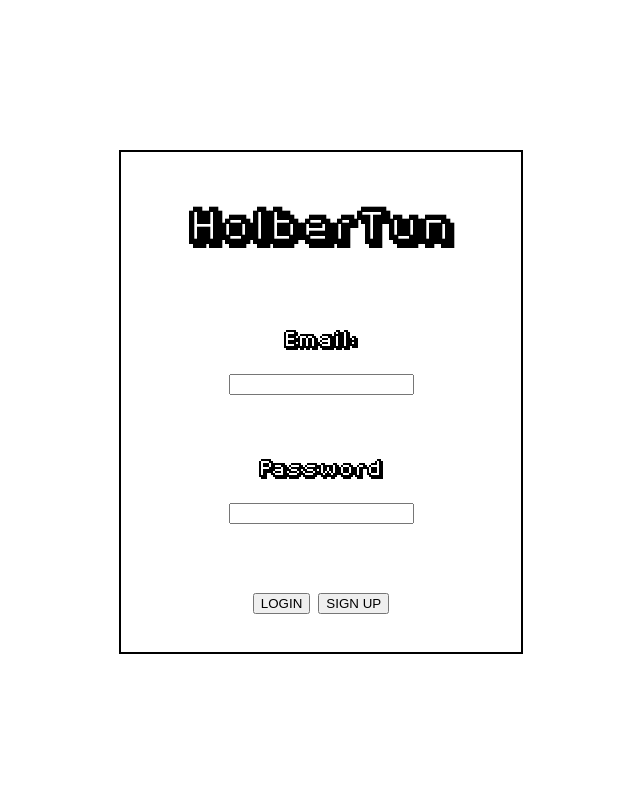
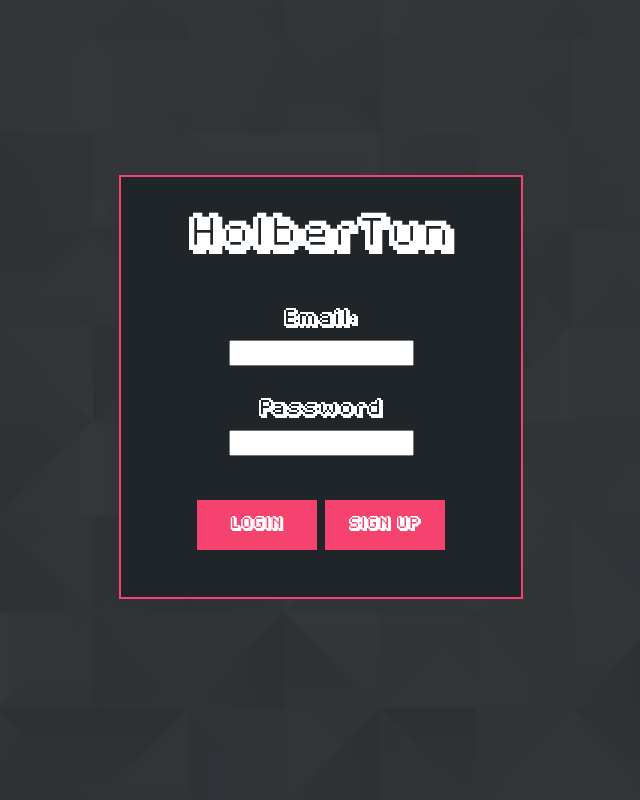
Before and after one commit to atefMck/Coderz, a Python web app: template web-app/templates/index.html in a window 1280 px wide. Shown: the whole page, without its empty margins (321-961 px from the left). Run offline with Jinja, Linux system fonts and the light colour scheme; the template is opened without the code that fills it, so the values that code supplies are empty; some libraries are stand-ins or nearby versions.

Commit message:
Adding form to html

```diff
--- a/web-app/static/css/main.css
+++ b/web-app/static/css/main.css
@@ -1,5 +1,18 @@
 body {
-    text-align: center;
+    background-color: #202529;
+    position: fixed;
+    top: 0;
+    bottom: 0;
+    right: 0;
+    left: 0;
+    color: white;
+    margin: 0;
+}
+
+.texture {
+    width: 100%;
+    height: 100%;
+    background-image: url("../images/texture.png");
 }
 
 @font-face {
@@ -8,32 +21,55 @@ body {
 }
 
 .mainbox {
-    border: solid 2px black;
-    text-align: center;
+    border: solid 2px #f5426f;
     width: 400px;
-    height: 500px;
+    height: 420px;
     position: absolute;
     left: 50%;
     top: 50%;
     margin-left: -200px;
-    margin-top: -250px;
+    margin-top: -225px;
     font-family: Pixeled;
-
+    background-color: #202529;
 }
 
 .mainbox ul {
+    text-align: center;
     list-style: none;
     padding: 0;
+    margin: 0;
 }
 
 .mainbox ul li {
-    margin-top: 50px;
+    margin-top: 20px;
+    color: white;
 }
 
-.mainbox ul li h1 {
-    margin-top: -10px;
+.mainbox ul li:first-child {
+    margin-top: 0px;
 }
 
-.mainbox ul li p {
-    margin-bottom: -1px;
+.mainbox ul li:last-child {
+    margin-top: 40px;
 }
+
+.mainbox ul li p{
+    margin-bottom: -10px;
+}
+
+.mainbox ul li input {
+    height: 20px;
+}
+
+.mainbox ul li button{
+    background-color: #f5426f; /* Green */
+    border: none;
+    width: 120px;
+    height: 50px;
+    text-align: center;
+    text-decoration: none;
+    display: inline-block;
+    color: white;
+    font-size: 12px;
+    font-family: Pixeled;
+}
--- a/web-app/templates/index.html
+++ b/web-app/templates/index.html
@@ -4,16 +4,18 @@
     <meta charset="UTF-8">
     <meta name="viewport" content="width=device-width, initial-scale=1.0">
     <title>profile</title>
-    <link href="css/main.css" rel="stylesheet" type="text/css">
+    <link href="../static/css/main.css" rel="stylesheet" type="text/css">
     <script type="text/javascript" src="https://cdnjs.cloudflare.com/ajax/libs/gsap/3.3.4/gsap.min.js"></script>
     <script
     src="https://code.jquery.com/jquery-3.5.1.min.js"
     integrity="sha256-9/aliU8dGd2tb6OSsuzixeV4y/faTqgFtohetphbbj0="
     crossorigin="anonymous"></script>
     <script src="https://cdnjs.cloudflare.com/ajax/libs/animejs/3.2.0/anime.min.js"></script>
-    <script type="text/javascript" src="js/main.js"></script>
+    <script type="text/javascript" src="../static/js/main.js"></script>
 </head>
 <body>
+    <div class="texture">
+    <form method="POST">
         <div class="mainbox">
             <ul>
                 <li><h1>HolberTun</h1></li>
@@ -26,10 +28,12 @@
                     <input type="password" id="password" name="password">
                 </li>
                 <li>
-                <button class="btn">LOGIN</button>
-                <button class="btn">SIGN UP </button>
+                    <button>LOGIN</button>
+                    <button>SIGN UP</button>
                 </li>
             </ul>
         </div>
+    </form>
+    </div>
 </body>
 </html>
--- a/web-app/templates/profile.html
+++ b/web-app/templates/profile.html
@@ -4,13 +4,13 @@
     <meta charset="UTF-8">
     <meta name="viewport" content="width=device-width, initial-scale=1.0">
     <title>profile</title>
-    <link href="css/main.css" rel="stylesheet" type="text/css">
+    <link href="../static/css/main.css" rel="stylesheet" type="text/css">
     <script type="text/javascript" src="https://cdnjs.cloudflare.com/ajax/libs/gsap/3.3.4/gsap.min.js"></script>
     <script
     src="https://code.jquery.com/jquery-3.5.1.min.js"
     integrity="sha256-9/aliU8dGd2tb6OSsuzixeV4y/faTqgFtohetphbbj0="
     crossorigin="anonymous"></script>
-    <script type="text/javascript" src="js/main.js"></script>
+    <script type="text/javascript" src="../static/js/main.js"></script>
 </head>
 <body>
     <div class="all">
```
Also changed, not shown: web-app/static/images/19154.jpg (added), web-app/static/images/texture.png (added). Lines whose indentation alone changed are shown as unchanged.
